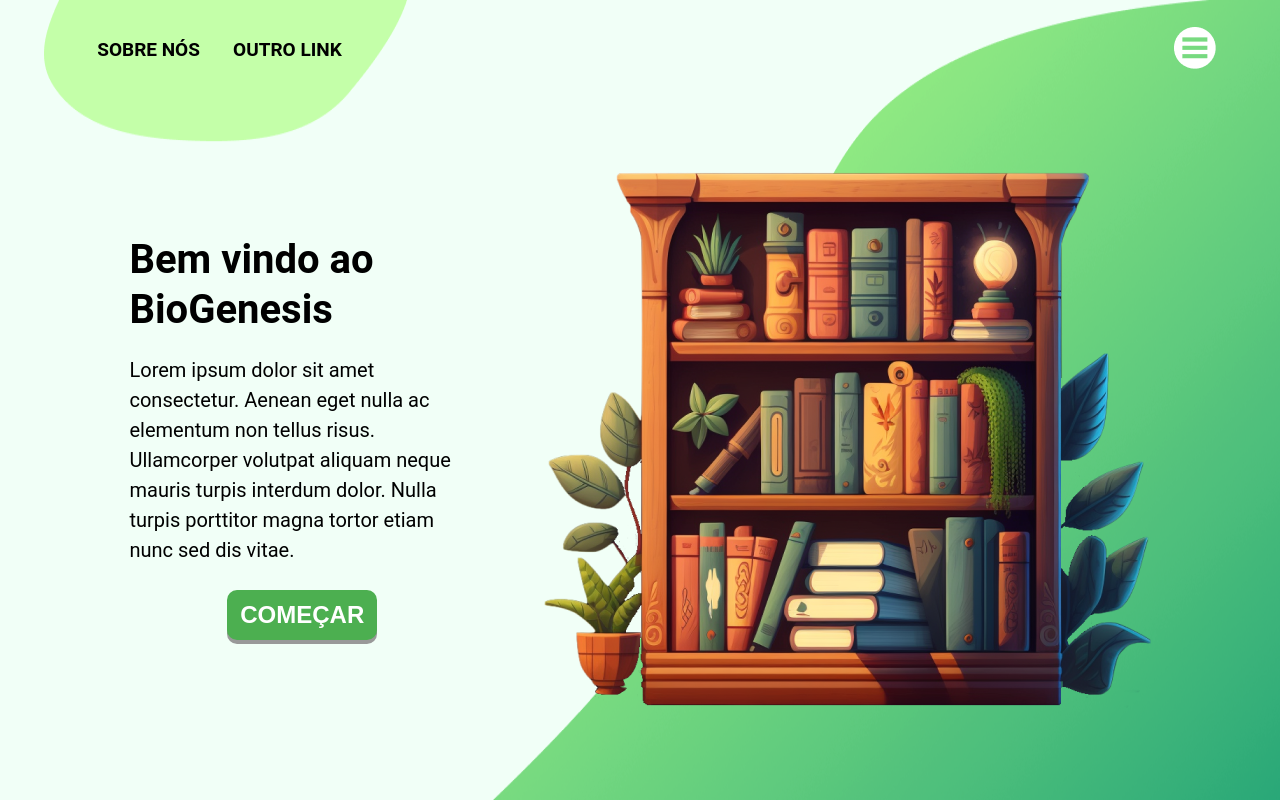
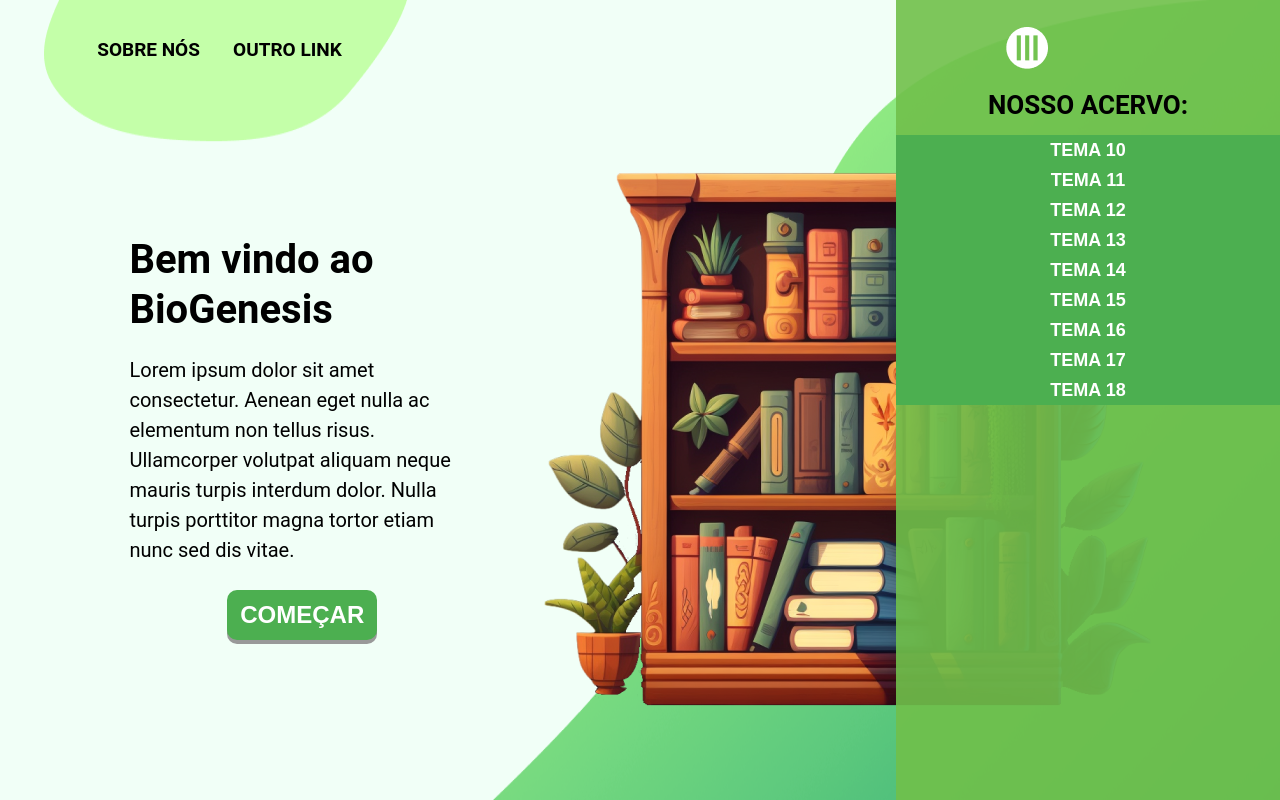
Before and after one commit to arthurMancioSales/BioGenesis, a website with bundled scripts: page public/index.html in a window 1280 px wide. Both pictures are taken after a click on the picture 1195 px from the left and 48 px from the top of the page. Built offline with nearby package versions, Linux system fonts and the light colour scheme.

Commit message:
Add colapsable menu on home

```diff
--- a/public/pages/homeUser.js
+++ b/public/pages/homeUser.js
@@ -37,6 +37,81 @@ export default function homeUser() {
     imgDiv2.classList.add('link');
     imgDiv2.setAttribute('src', '/images/links.png');
     imgDiv2.setAttribute('id', 'menu');
+
+    const nav = document.createElement("nav");
+    nav.classList.add('collapsible');
+
+    const divNav = document.createElement("div");
+    nav.classList.add('flexColumn');
+
+    const h2Nav = document.createElement("h2");
+    h2Nav.classList.add('h2coll');
+    h2Nav.textContent = "NOSSO ACERVO:"
+
+    nav.appendChild(h2Nav);
+
+    //Criação dos itens do menu colapsavel
+    for(let i = 0; i < 9; i++){
+        const btnNav = document.createElement("button");
+        btnNav.classList.add('colBtn');
+        btnNav.setAttribute('type', 'button');
+        btnNav.textContent = 'TEMA 1' + i;
+        nav.appendChild(btnNav)
+
+
+        const colDivnav = document.createElement("div");
+        colDivnav.classList.add('colDivnav');
+
+        nav.appendChild(colDivnav)
+
+        btnNav.onclick = () => {
+            if(colDivnav.style.display == "block"){
+                colDivnav.style.display = "none"
+            }
+            else {
+                colDivnav.style.display = "block";
+            }
+        }
+
+        for(var j = 0; j < 9; j++){
+            const A = document.createElement("a");
+            A.classList.add('aNav', "link", "flexColumn");
+            A.textContent = `Livro 1 + ${j}`;
+            colDivnav.appendChild(A)
+
+            A.onclick = () => {
+                console.log(A.textContent, btnNav.textContent)
+            }
+        }
+    }
+
+    nav.appendChild(divNav);
+    divInitial.appendChild(nav)
+
+    //Criação de dinamissidade para o simbolo do menu
+    imgDiv2.onclick = () => {
+
+        if(nav.style.display == "flex"){
+            imgDiv2.style.transform = "rotate(0deg)";
+            imgDiv2.style.right = "0";
+
+            nav.style.display = "none"
+            nav.style.width = "0"
+
+        }
+        else {
+            imgDiv2.style.transform = "rotate(90deg)";
+            imgDiv2.style.position = "relative";
+            imgDiv2.style.right = "400%";
+
+            nav.style.display = "flex";
+            nav.style.width = "30%"
+        }
+    };
+
+
+
+
     div2.appendChild(imgDiv2);
 
     header.appendChild(div2);
@@ -77,7 +152,7 @@ export default function homeUser() {
 
     // cria a imagem do aside
     const imgAside = document.createElement('img');
-    imgAside.classList.add('link');
+    imgAside.classList.add('link', "imgScale");
     imgAside.setAttribute('src', '/images/prateleira.png');
     imgAside.setAttribute('id', 'shelf');
     imgAside.onclick = () => spa.redirect("/bookshelves");
--- a/public/style.css
+++ b/public/style.css
@@ -659,3 +659,85 @@ tr:nth-child(even) {
     height: 100vh;
 
 }
+
+.imgScale{
+    max-width: 100%;
+    /* height: auto; */
+}
+
+.collapsible{
+    display: none;
+    flex-direction: column;
+    justify-content: flex-start;
+    overflow: auto;
+
+    position: absolute;
+    top: 0;
+    right: 0;
+
+    z-index: 9998;
+
+    width: 0;
+    height: 100%;
+    background-color: rgba(112, 192, 75, 0.9);
+
+
+
+    padding-top: 90px;
+
+    transition: all 10ms ease;
+
+    /* transition: width 5s; */
+    /* transition: width 1s ease-out; */
+}
+
+#menu {
+    z-index: 9999;
+}
+
+.h2coll {
+    font-size: 26px;
+    font-family: Roboto, Helvetica, sans-serif;
+    padding-bottom: 15px;
+}
+
+.colBtn{
+    width: 100%;
+    margin-top: 0;
+    font-size: 18px;
+    height: 30px;
+    box-shadow: none;
+    margin: 0;
+    border-radius: 0;
+    padding: 5px;
+}
+
+.colBtn:active{
+    box-shadow: none;
+    transform: none;
+}
+
+.colDivnav{
+    display: none;
+    background-color: #827F7F;
+    width: 100%;
+    padding-top: 5px;
+
+}
+
+.aNav{
+    font-size: 16px;
+    font-family: Roboto, Helvetica, sans-serif;
+    /* margin-top: 5px;
+    margin-bottom: 5px; */
+    line-height: 20px;
+    padding: 5px;
+}
+
+
+
+/* button:active {
+    background-color: #3e8e41;
+
+
+  } */
```
